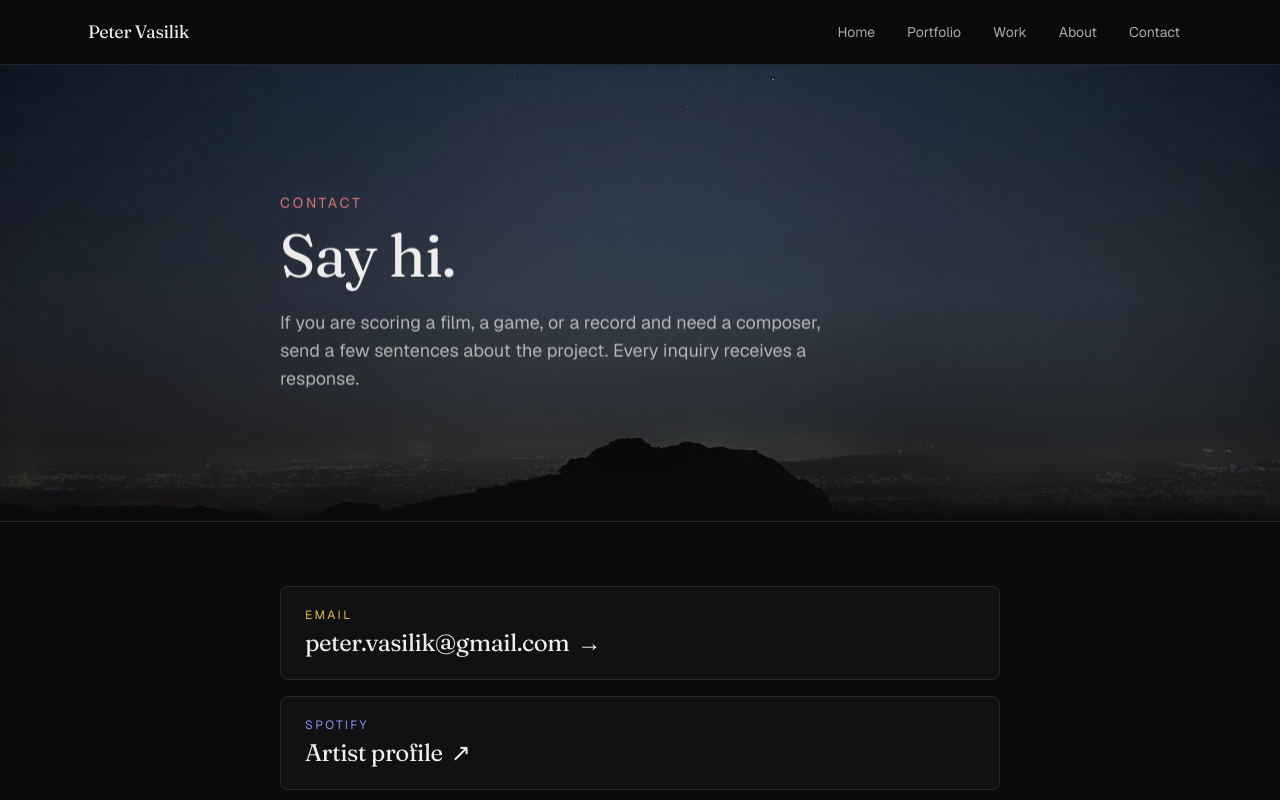
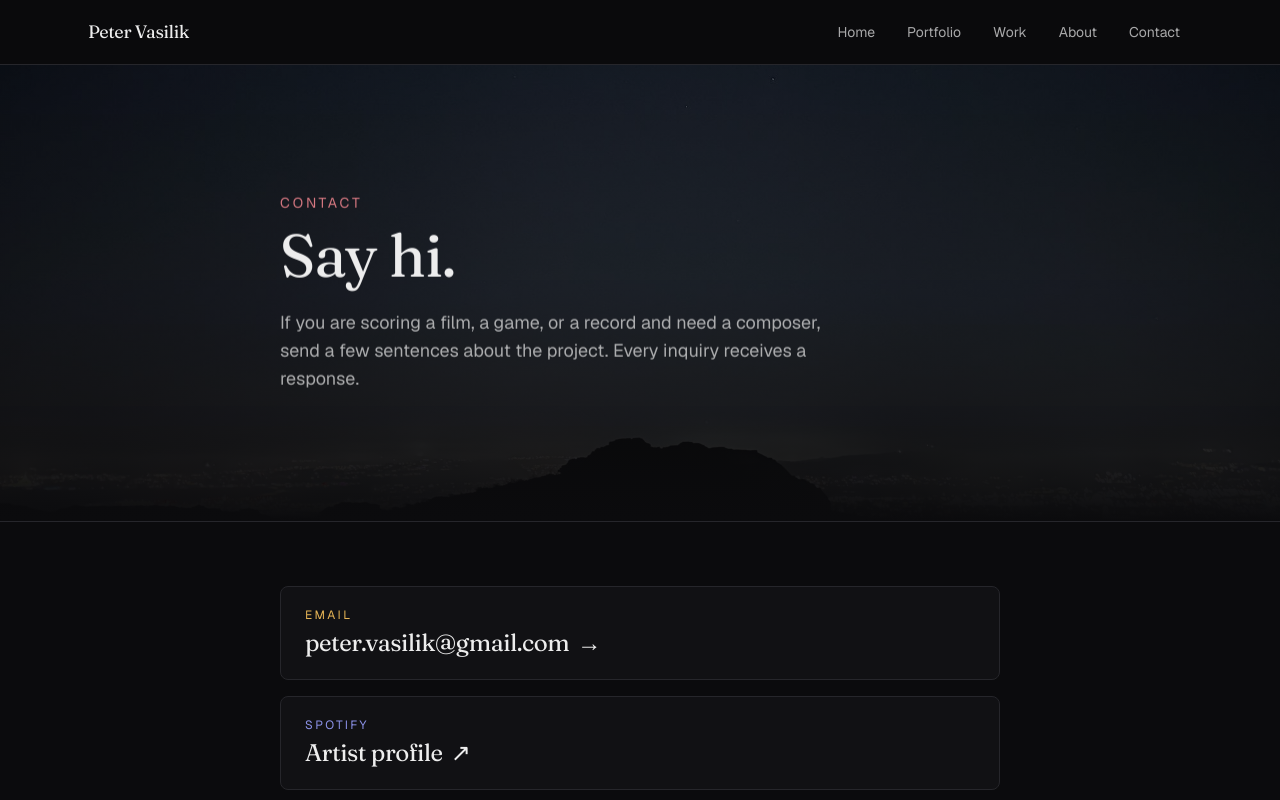
Before and after one commit to BerryNotes/composer-portfolio, a Next.js app: page /contact in a window 1280 px wide. Shown: the top 800 px of the page. Built offline with nearby package versions, Linux system fonts and the light colour scheme.

Commit message:
Normalize all tab hero backgrounds to a consistent 65% opacity

```diff
--- a/src/app/about/page.tsx
+++ b/src/app/about/page.tsx
@@ -13,7 +13,7 @@ export default function AboutPage() {
       <section className="relative overflow-hidden border-b border-[var(--border)]">
         <div
           aria-hidden
-          className="pointer-events-none absolute inset-0 bg-cover bg-center bg-fixed opacity-70"
+          className="pointer-events-none absolute inset-0 bg-cover bg-center bg-fixed opacity-65"
           style={{ backgroundImage: "url(/aurora.jpg)" }}
         />
         <div
--- a/src/app/contact/page.tsx
+++ b/src/app/contact/page.tsx
@@ -15,12 +15,12 @@ export default function ContactPage() {
           aria-hidden
           fill
           sizes="100vw"
-          className="pointer-events-none object-cover opacity-100"
+          className="pointer-events-none object-cover opacity-65"
           priority
         />
         <div
           aria-hidden
-          className="pointer-events-none absolute inset-0 bg-gradient-to-b from-transparent via-background/25 to-background"
+          className="pointer-events-none absolute inset-0 bg-gradient-to-b from-background/30 via-background/50 to-background"
         />
         <div className="relative mx-auto max-w-3xl px-6 py-24 sm:py-32">
           <Reveal>
--- a/src/app/work/page.tsx
+++ b/src/app/work/page.tsx
@@ -12,7 +12,7 @@ export default function WorkPage() {
       <section className="relative overflow-hidden border-b border-[var(--border)]">
         <div
           aria-hidden
-          className="pointer-events-none absolute inset-0 bg-cover bg-center bg-fixed opacity-60"
+          className="pointer-events-none absolute inset-0 bg-cover bg-center bg-fixed opacity-65"
           style={{ backgroundImage: "url(/aurora.jpg)" }}
         />
         <div
```
